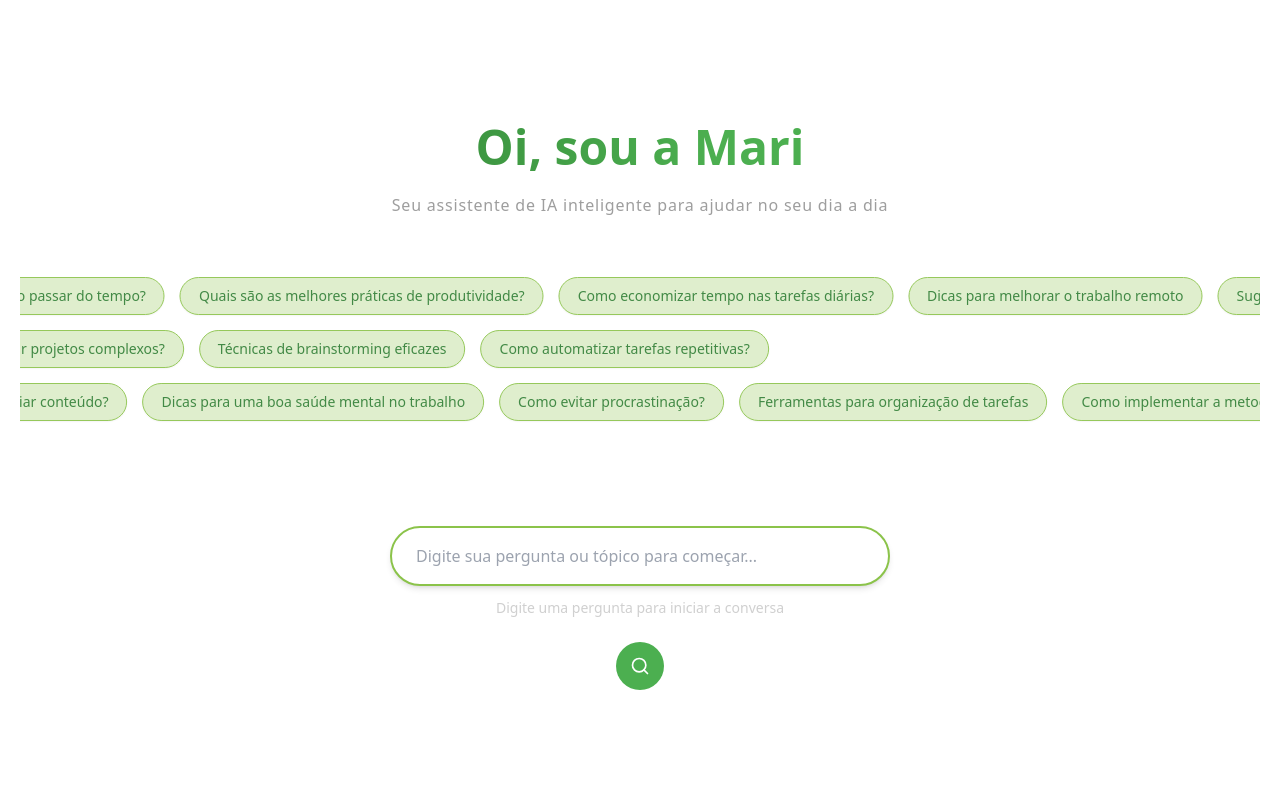
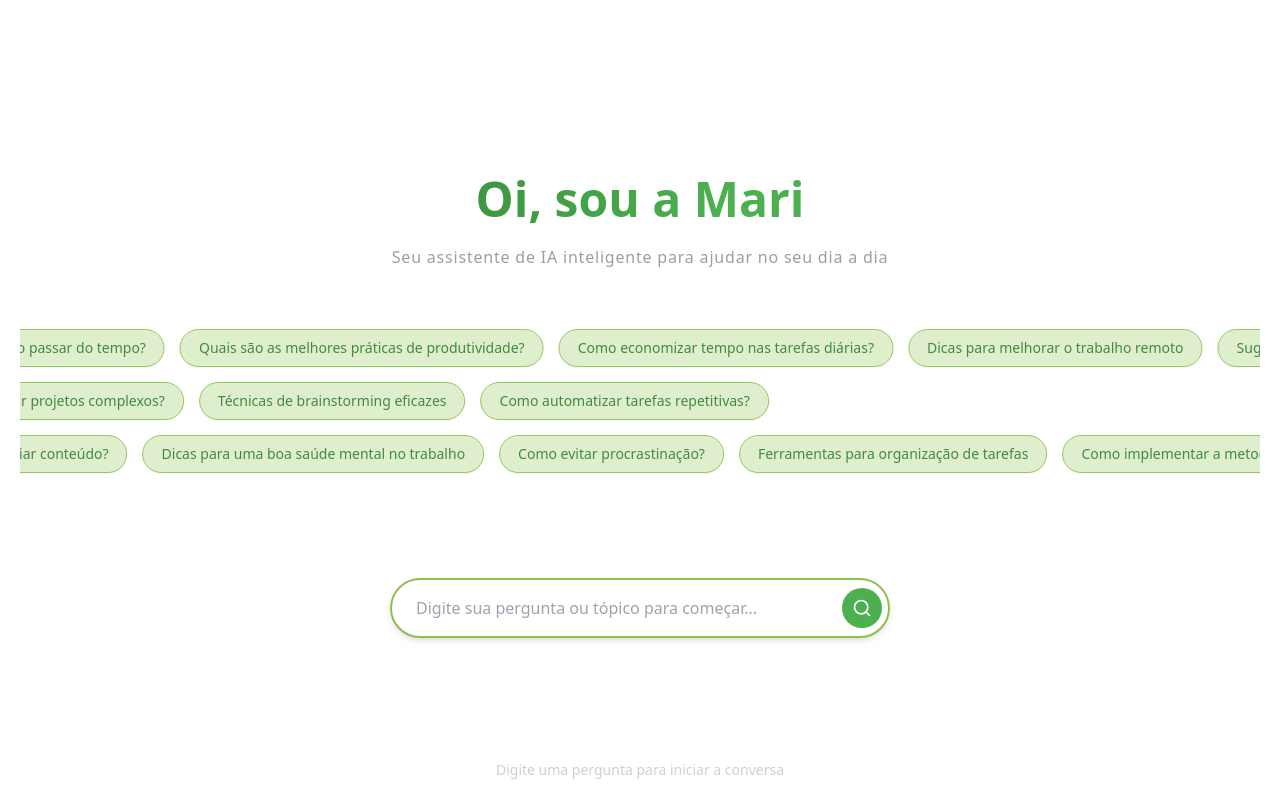
Before and after one commit to juninhodia/mari-ai-buddy-chat, a React (Vite) app: page / in a window 1280 px wide. Built offline with nearby package versions, Linux system fonts and the light colour scheme.

Commit message:
Reverted to commit 77cd4345518058534c84936ca9a4bee4b7d914f4

```diff
--- a/src/components/ChatScreen.tsx
+++ b/src/components/ChatScreen.tsx
@@ -1,8 +1,7 @@
 
 import React, { useState, useRef, useEffect } from 'react';
-import { Mic, Send, ToggleLeft, ToggleRight } from 'lucide-react';
+import { Send } from 'lucide-react';
 import ChatMessage, { MessageProps } from './ChatMessage';
-import { Toggle } from './ui/toggle';
 
 interface ChatScreenProps {
   initialMessage?: string;
@@ -11,7 +10,6 @@ interface ChatScreenProps {
 const ChatScreen: React.FC<ChatScreenProps> = ({ initialMessage }) => {
   const [messages, setMessages] = useState<MessageProps[]>([]);
   const [inputMessage, setInputMessage] = useState('');
-  const [isAudioMode, setIsAudioMode] = useState(false);
   const messagesEndRef = useRef<HTMLDivElement>(null);
 
   // Function to scroll to bottom of messages
@@ -73,10 +71,6 @@ const ChatScreen: React.FC<ChatScreenProps> = ({ initialMessage }) => {
     handleSendMessage();
   };
 
-  const toggleMode = () => {
-    setIsAudioMode(!isAudioMode);
-  };
-
   return (
     <div className="flex flex-col h-screen w-full">
       {/* Chat Header */}
@@ -84,23 +78,6 @@ const ChatScreen: React.FC<ChatScreenProps> = ({ initialMessage }) => {
         <div className="text-2xl font-bold bg-gradient-to-r from-mari-dark-green via-mari-primary-green to-mari-light-green to-mari-primary-green to-mari-dark-green bg-[length:200%_auto] text-transparent bg-clip-text animate-gradient">
           Mari
         </div>
-        <Toggle
-          pressed={isAudioMode}
-          onPressedChange={toggleMode}
-          className="border border-mari-light-green p-1 rounded-md hover:bg-mari-very-light-green"
-        >
-          {isAudioMode ? (
-            <div className="flex items-center gap-2">
-              <Mic size={16} className="text-mari-primary-green" />
-              <span className="text-sm">Áudio</span>
-            </div>
-          ) : (
-            <div className="flex items-center gap-2">
-              <ToggleLeft size={16} className="text-mari-primary-green" />
-              <span className="text-sm">Chat</span>
-            </div>
-          )}
-        </Toggle>
       </div>
 
       {/* Messages Area */}
@@ -116,18 +93,6 @@ const ChatScreen: React.FC<ChatScreenProps> = ({ initialMessage }) => {
       </div>
 
       {/* Chat Input */}
-      {isAudioMode ? (
-        <div className="p-4 bg-mari-white border-t border-[#e0e0e0] flex flex-col items-center justify-center">
-          <button
-            className="w-16 h-16 rounded-full bg-mari-primary-green text-white flex items-center justify-center cursor-pointer shadow-sm transition-all duration-200 hover:bg-mari-dark-green hover:scale-105 mb-2"
-          >
-            <Mic size={24} />
-          </button>
-          <p className="text-sm text-mari-gray opacity-70 animate-pulse">
-            Toque para falar
-          </p>
-        </div>
-      ) : (
       <form onSubmit={handleSubmit} className="p-4 bg-mari-white border-t border-[#e0e0e0] flex items-center">
         <input
           type="text"
@@ -144,7 +109,6 @@ const ChatScreen: React.FC<ChatScreenProps> = ({ initialMessage }) => {
           <Send size={18} />
         </button>
       </form>
-      )}
     </div>
   );
 };
--- a/src/components/WelcomeScreen.tsx
+++ b/src/components/WelcomeScreen.tsx
@@ -34,27 +34,25 @@ const WelcomeScreen: React.FC<WelcomeScreenProps> = ({ onStartChat }) => {
 
       <QuestionsCarousel onQuestionClick={handleQuestionClick} />
 
-      <form onSubmit={handleSubmit} className="relative w-full max-w-[500px] mt-10 animate-fadeIn flex flex-col items-center">
+      <form onSubmit={handleSubmit} className="relative w-full max-w-[500px] mt-10 animate-fadeIn">
         <input
           type="text"
-          className="w-full py-4 px-6 rounded-[30px] border-2 border-mari-light-green text-base shadow-md outline-none transition-all duration-300 focus:border-mari-primary-green focus:shadow-lg focus:shadow-mari-primary-green/20 pl-6 pr-12 mb-3"
+          className="w-full py-4 px-6 rounded-[30px] border-2 border-mari-light-green text-base shadow-md outline-none transition-all duration-300 focus:border-mari-primary-green focus:shadow-lg focus:shadow-mari-primary-green/20 pl-6 pr-12"
           placeholder="Digite sua pergunta ou tópico para começar..."
           value={searchInput}
           onChange={(e) => setSearchInput(e.target.value)}
         />
-
-        <p className="text-sm text-mari-gray opacity-70 animate-pulse mb-6">
-          Digite uma pergunta para iniciar a conversa
-        </p>
-
         <button
           type="submit"
-          className="bg-mari-primary-green border-none h-12 w-12 rounded-full flex items-center justify-center cursor-pointer text-mari-white transition-all duration-200 hover:bg-mari-dark-green hover:scale-105"
-          disabled={!searchInput.trim()}
+          className="absolute right-2 top-1/2 -translate-y-1/2 bg-mari-primary-green border-none w-10 h-10 rounded-full flex items-center justify-center cursor-pointer text-mari-white transition-all duration-200 hover:bg-mari-dark-green hover:-translate-y-1/2 hover:scale-105"
         >
           <Search size={20} />
         </button>
       </form>
+
+      <p className="absolute bottom-5 text-sm text-mari-gray opacity-70 animate-pulse">
+        Digite uma pergunta para iniciar a conversa
+      </p>
     </div>
   );
 };
```
Lines whose indentation alone changed are shown as unchanged.
